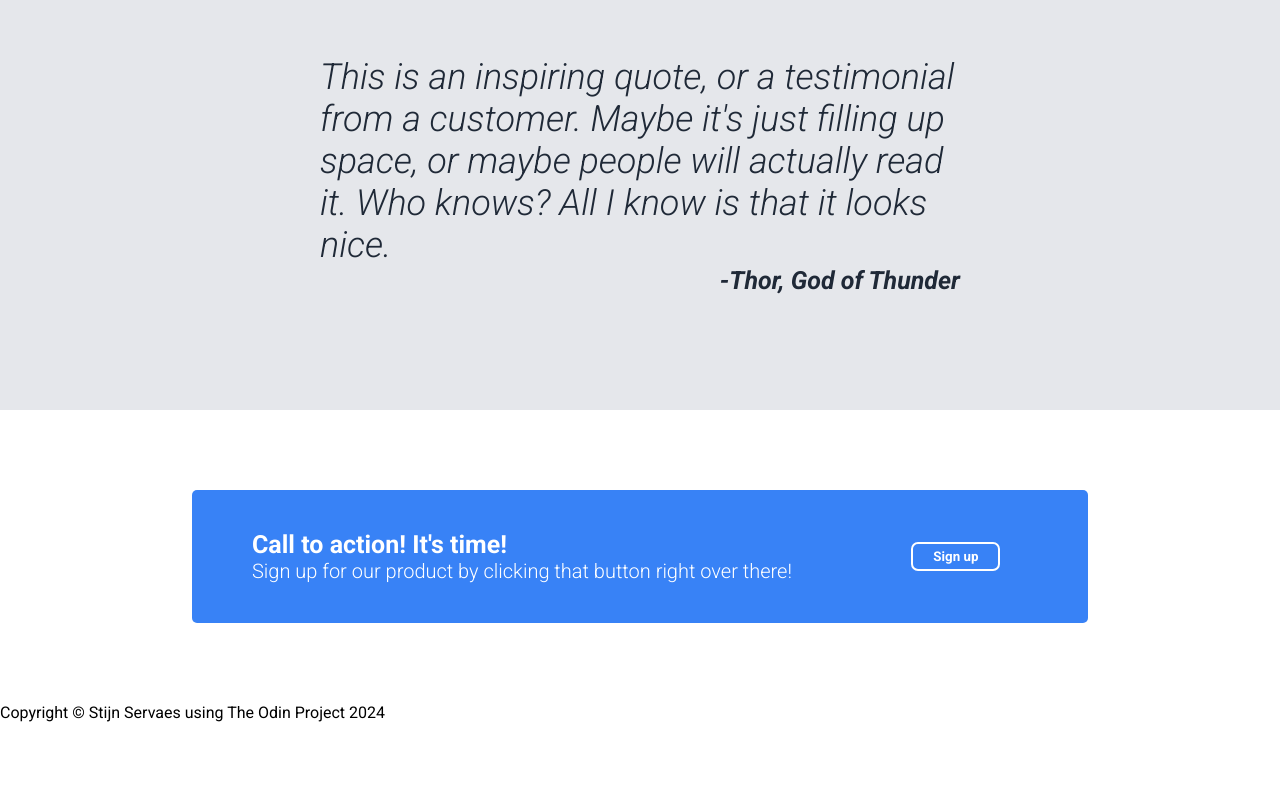
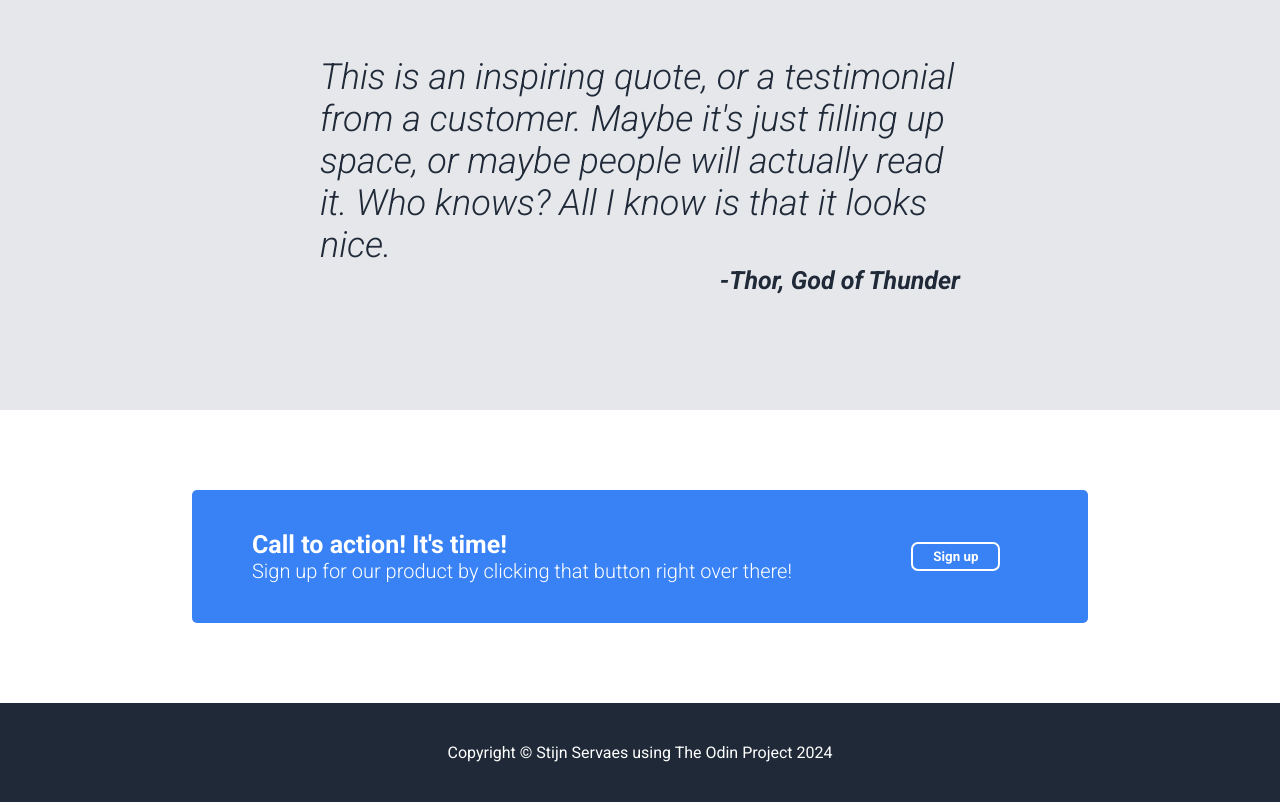
Before and after one commit to ComradeStijn/TOP-Landing-page, a plain HTML site: page index.html in a window 1280 px wide. Shown: the part 827-1629 px from the top of the page. Before the commit the page ends 1549 px from the top, so only its background shows below. Drawn offline with Linux system fonts and the light colour scheme.

Commit message:
Complete footer

```diff
--- a/style.css
+++ b/style.css
@@ -150,3 +150,10 @@ button {
 #action-left {
     margin: 40px auto 40px 60px;
 }
+
+footer {
+    background-color: #1f2937;
+    color: white;
+    text-align: center;
+    padding: 40px 0;
+}
```
